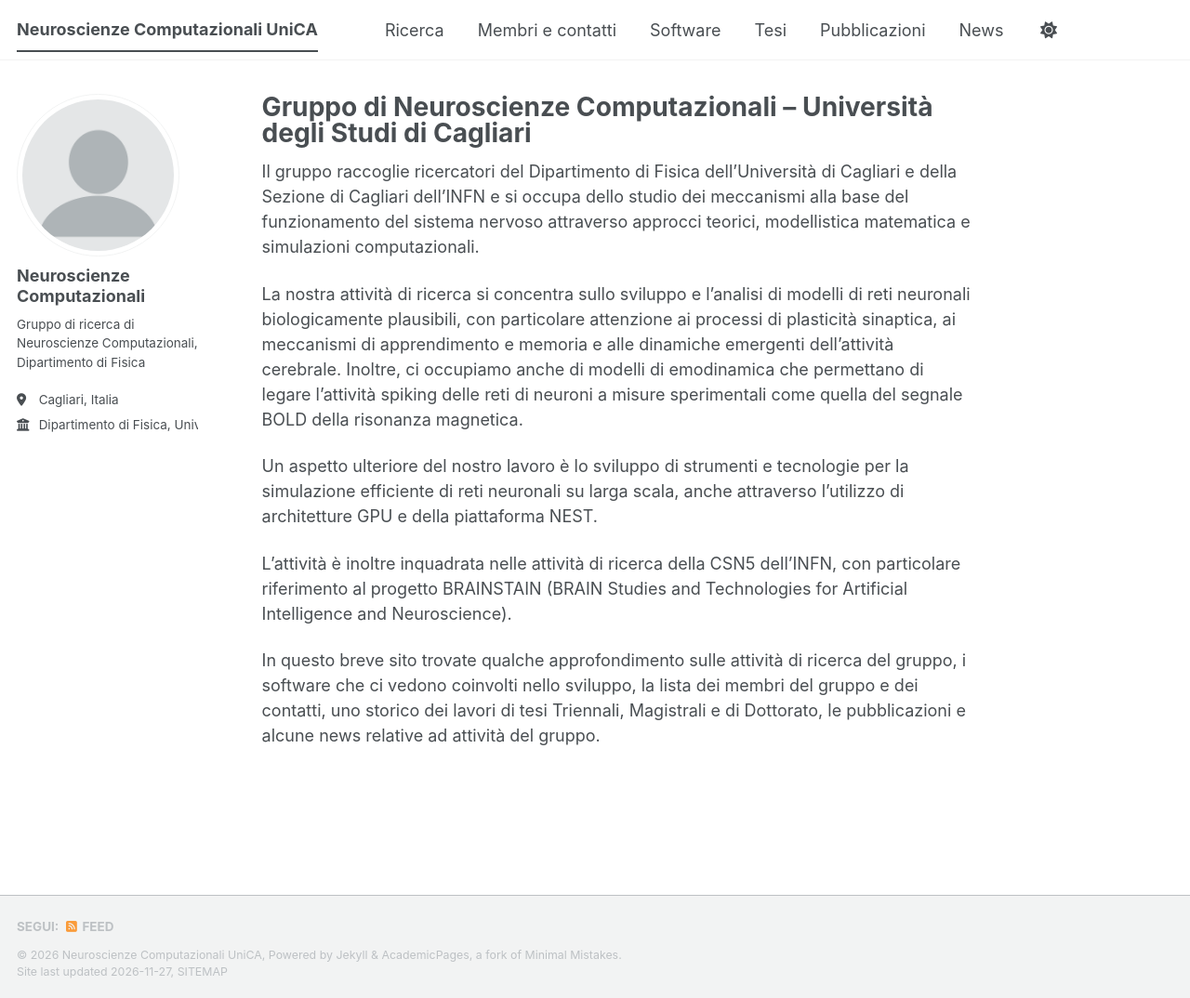
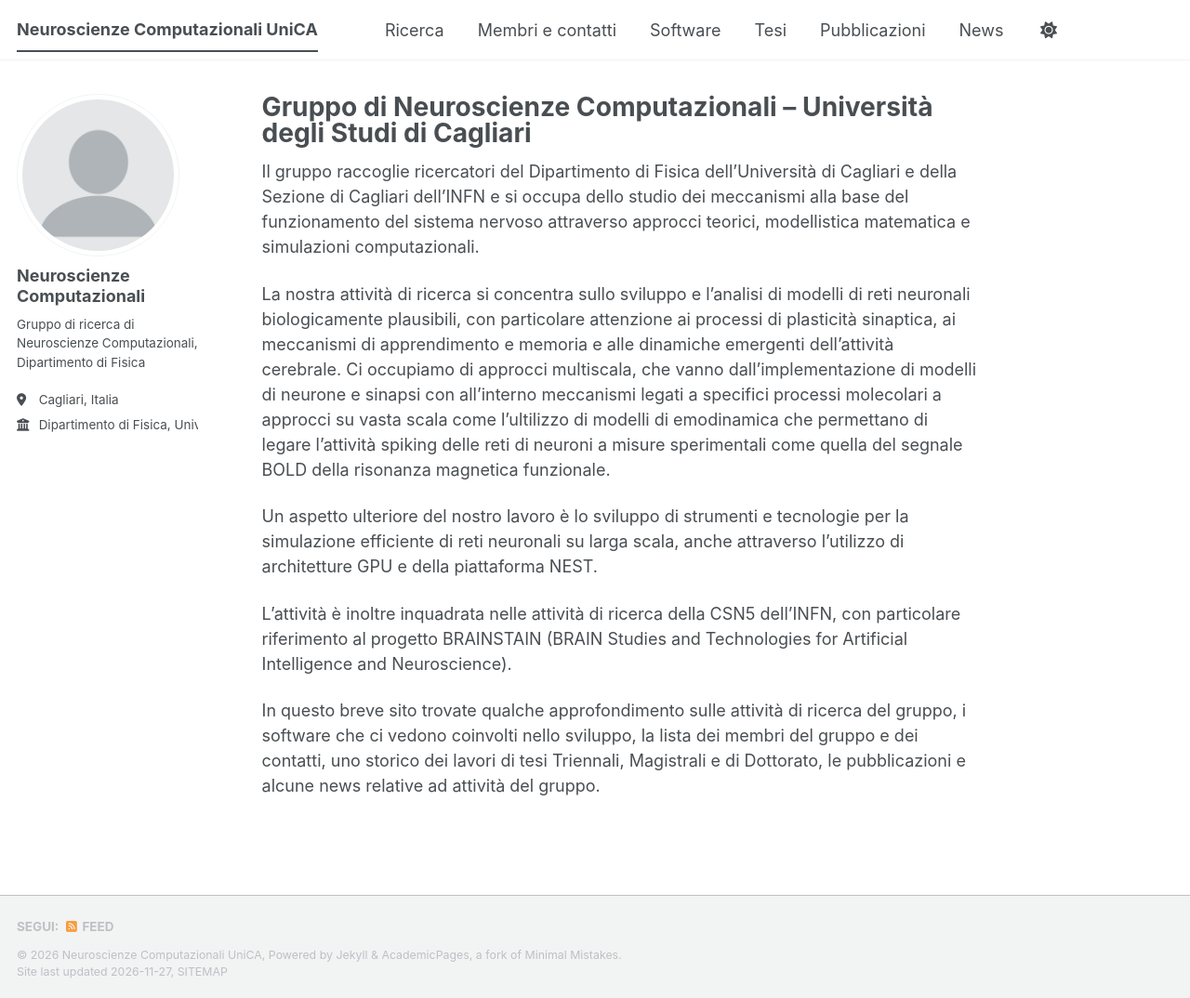
Before and after one commit to gmtiddia/neuroscienze_computazionali_unica, a Jekyll site: the page built from _pages/about.md, in a window 1280 px wide and 1074 px high. Shown: the whole window at 93% size. Built offline with Jekyll 4.4.1, drawn with Linux system fonts in a browser that asks for light colours; a script bundle is joined from its source files by our own code; a style sheet for code colours, icons or effects is not loaded.

Commit message:
intro broadened

```diff
--- a/_pages/about.md
+++ b/_pages/about.md
@@ -9,7 +9,7 @@ redirect_from:
 
 Il gruppo raccoglie ricercatori del Dipartimento di Fisica dell'Università di Cagliari e della Sezione di Cagliari dell'INFN e si occupa dello studio dei meccanismi alla base del funzionamento del sistema nervoso attraverso approcci teorici, modellistica matematica e simulazioni computazionali.
 
-La nostra attività di ricerca si concentra sullo sviluppo e l'analisi di modelli di reti neuronali biologicamente plausibili, con particolare attenzione ai processi di plasticità sinaptica, ai meccanismi di apprendimento e memoria e alle dinamiche emergenti dell'attività cerebrale. Inoltre, ci occupiamo anche di modelli di emodinamica che permettano di legare l'attività spiking delle reti di neuroni a misure sperimentali come quella del segnale BOLD della risonanza magnetica.
+La nostra attività di ricerca si concentra sullo sviluppo e l'analisi di modelli di reti neuronali biologicamente plausibili, con particolare attenzione ai processi di plasticità sinaptica, ai meccanismi di apprendimento e memoria e alle dinamiche emergenti dell'attività cerebrale. Ci occupiamo di approcci multiscala, che vanno dall'implementazione di modelli di neurone e sinapsi con all'interno meccanismi legati a specifici processi molecolari a approcci su vasta scala come l'ultilizzo di modelli di emodinamica che permettano di legare l'attività spiking delle reti di neuroni a misure sperimentali come quella del segnale BOLD della risonanza magnetica funzionale.
 
 Un aspetto ulteriore del nostro lavoro è lo sviluppo di strumenti e tecnologie per la simulazione efficiente di reti neuronali su larga scala, anche attraverso l'utilizzo di architetture GPU e della piattaforma NEST.
 
```
